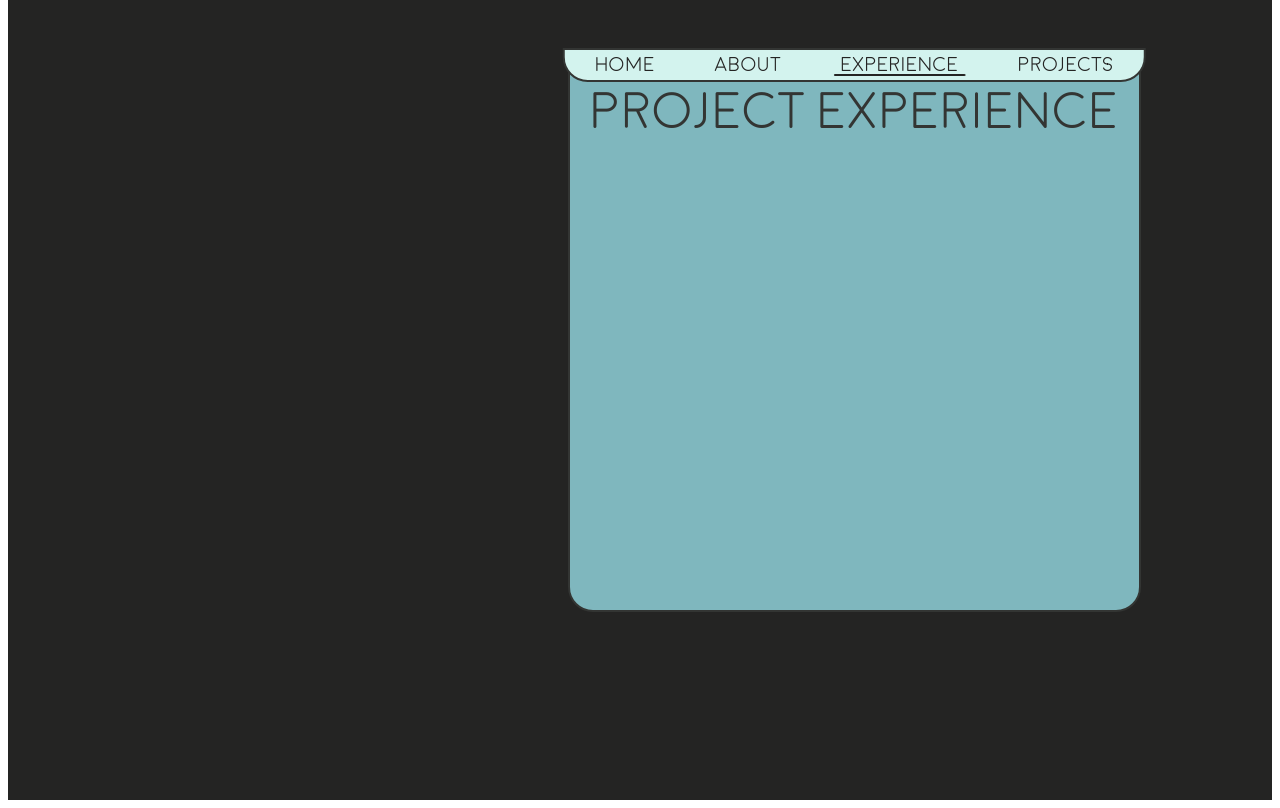
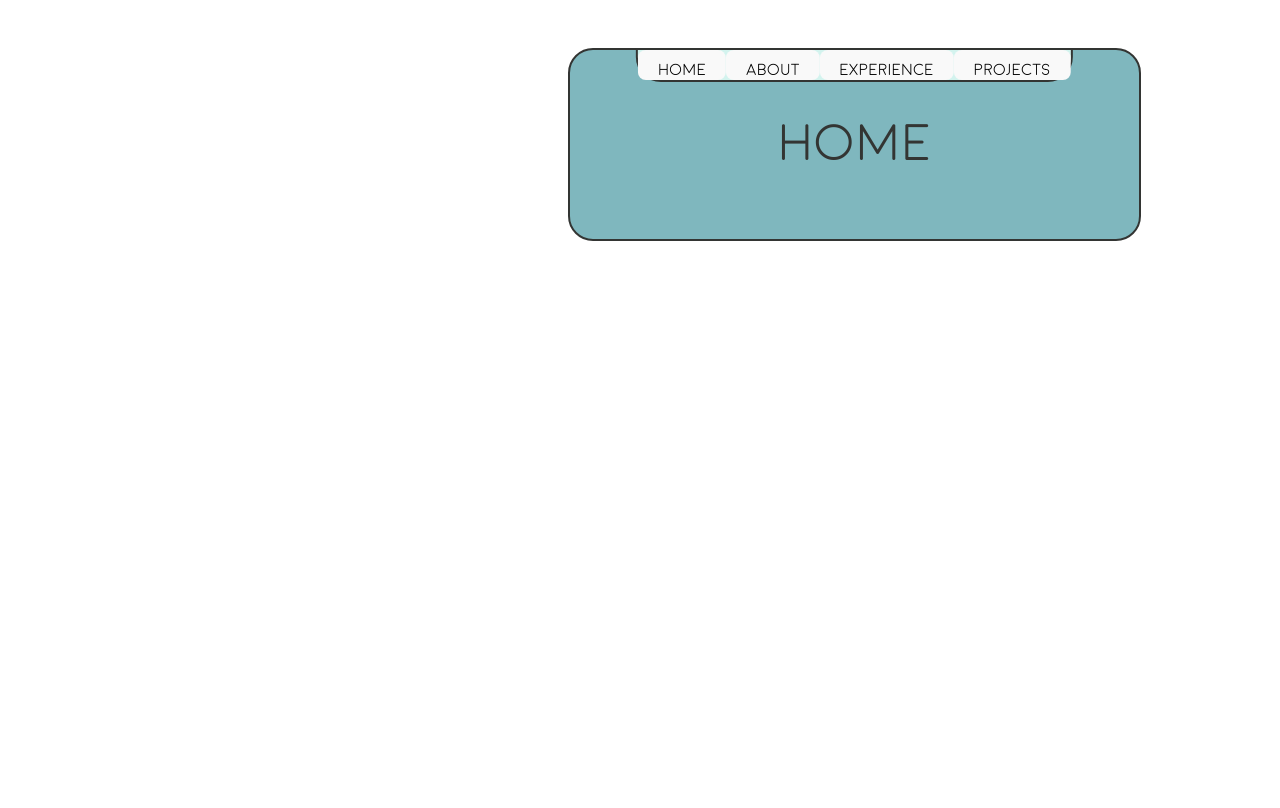
Before and after one commit to Cra1gJohnson/Base_website, a React (Vite) app: page /experience in a window 1280 px wide. Built offline with nearby package versions, Linux system fonts and the light colour scheme.

Commit message:
tabs bar logic change

```diff
--- /dev/null
+++ b/src/assets/components/About.jsx
@@ -0,0 +1,12 @@
+import React from "react";
+
+
+function About() {
+    return (
+        <div id="About" >
+            <h1>about</h1>
+        </div>
+    );
+};
+
+export default About;
--- /dev/null
+++ b/src/assets/components/Home.jsx
@@ -0,0 +1,12 @@
+import React from "react";
+
+
+function Home() {
+    return (
+        <div id="Home" >
+            <h1>home</h1>
+        </div>
+    );
+};
+
+export default Home;
--- a/src/assets/components/tabsbar.jsx
+++ b/src/assets/components/tabsbar.jsx
@@ -1,11 +1,21 @@
 import React from 'react';
 import { Link } from 'react-router-dom';
-import './tabsbar.css';
+import './TabsBar.css';
 
-const TabsBar = () => {
+function TabsBar({ setActiveTab }) {
     return (
         <div className="tabs-bar">
-            <Link to='/'>
+            <button onClick={() => setActiveTab('home')}>Home</button>
+            <button onClick={() => setActiveTab('about')}>About</button>
+            <button onClick={() => setActiveTab('experience')}>Experience</button>
+            <button onClick={() => setActiveTab('projects')}>Projects</button>
+        </div>
+    );
+};
+
+export default TabsBar;
+/*
+           <Link to='/'>
                 <text className='tabs-link'>Home</text>
             </Link>
             <Link to='/about'>
@@ -17,9 +27,4 @@ const TabsBar = () => {
             <div className='active-tab'/>
             <Link to='/projects'>
                 <text className='tabs-link'>Projects</text>
-            </Link>
-        </div>
-    );
-};
-
-export default TabsBar;
+            </Link> */
--- a/src/pages/Experience.jsx
+++ b/src/pages/Experience.jsx
@@ -1,12 +1,13 @@
-
+import React, {useState} from 'react';
 import './Experience.css';
 import TabsBar from '../assets/components/tabsbar.jsx';
-
+import Home from'../assets/components/Home.jsx';
+import About from'../assets/components/About.jsx';
 
 // I am going about this all wrong.
 // Tabs needs to be a seperate component that is imported into the Experience page.
 // That way it can be used in other pages and have the same format.
-export default function Experience() {
+/* export default function Experience() {
     return (
         <div className="background">
             <div className="main-body">
@@ -17,4 +18,43 @@ export default function Experience() {
             </div>
         </div>
     )
+} */
+
+export default function Experience() {
+
+        const [activeTab, setActiveTab] = useState('Home');
+
+        let TabContent;
+        switch (activeTab){
+            case 'home':
+                TabContent = <Home />;
+                break;
+            case 'about':
+                TabContent = <About />;
+                break;
+            case 'experience':
+                TabContent = <Experience />;
+                break;
+            case 'projects':
+                TabContent = <Projects />;
+                break;
+            default:
+                TabContent = <Home />;
+
+
+        }
+        return(
+            <div className="main-body">
+                <div>
+                    <span>
+                        <TabsBar setActiveTab={setActiveTab}/>
+                    </span>
+                </div>
+                <div style={{padding: '2rem'}}>
+                    {TabContent}
+                </div>
+            </div>
+        )
+
+
 }
```
Also changed, not shown: Journal/weekJuly7.txt.
